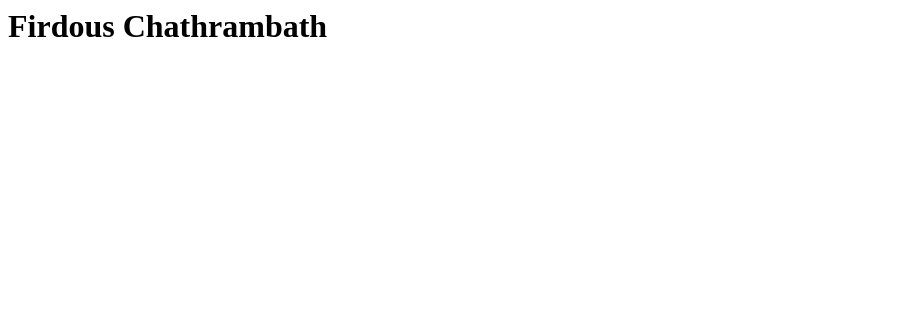
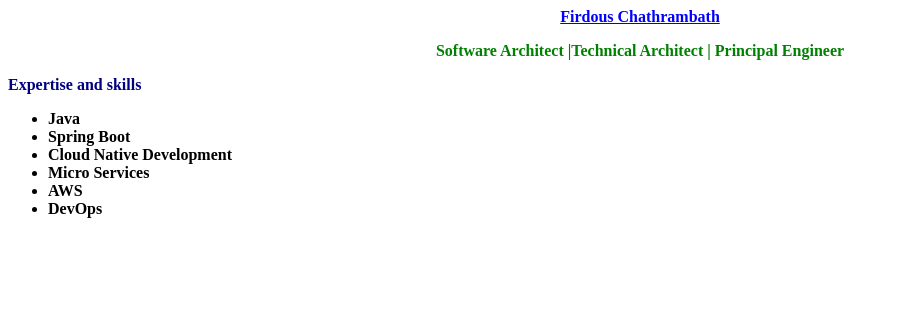
Before and after one commit to cfirdous/cfirdous.github.io, a plain HTML site: page index.html in a window 1280 px wide. Shown: the whole page, without its empty margins (0-899 px from the left). Drawn offline with Linux system fonts and the light colour scheme.

Commit message:
Update index.html

```diff
--- a/index.html
+++ b/index.html
@@ -1,3 +1,14 @@
-<html>
-<h1>Firdous Chathrambath</h1>
-</html>
+<p style="text-align: center;"><span style="text-decoration: underline; color: #0000ff;"><strong>Firdous Chathrambath</strong></span></p>
+<p style="text-align: center;"><strong><span style="color: #008000;">Software Architect |Technical Architect | Principal Engineer</span></strong></p>
+<p style="text-align: left;"><span style="color: #000080;"><strong>Expertise and skills</strong></span></p>
+<ul>
+<li style="text-align: left;"><span style="color: #000000;"><strong>Java</strong></span></li>
+<li style="text-align: left;"><span style="color: #000000;"><strong>Spring Boot</strong></span></li>
+<li style="text-align: left;"><span style="color: #000000;"><strong>Cloud Native Development</strong></span></li>
+<li style="text-align: left;"><span style="color: #000000;"><strong>Micro Services</strong></span></li>
+<li style="text-align: left;"><span style="color: #000000;"><strong>AWS</strong></span></li>
+<li style="text-align: left;"><span style="color: #000000;"><strong>DevOps</strong></span></li>
+</ul>
+<p style="text-align: left;">&nbsp;</p>
+<p style="text-align: center;">&nbsp;</p>
+<p style="text-align: center;">&nbsp;</p>
```
